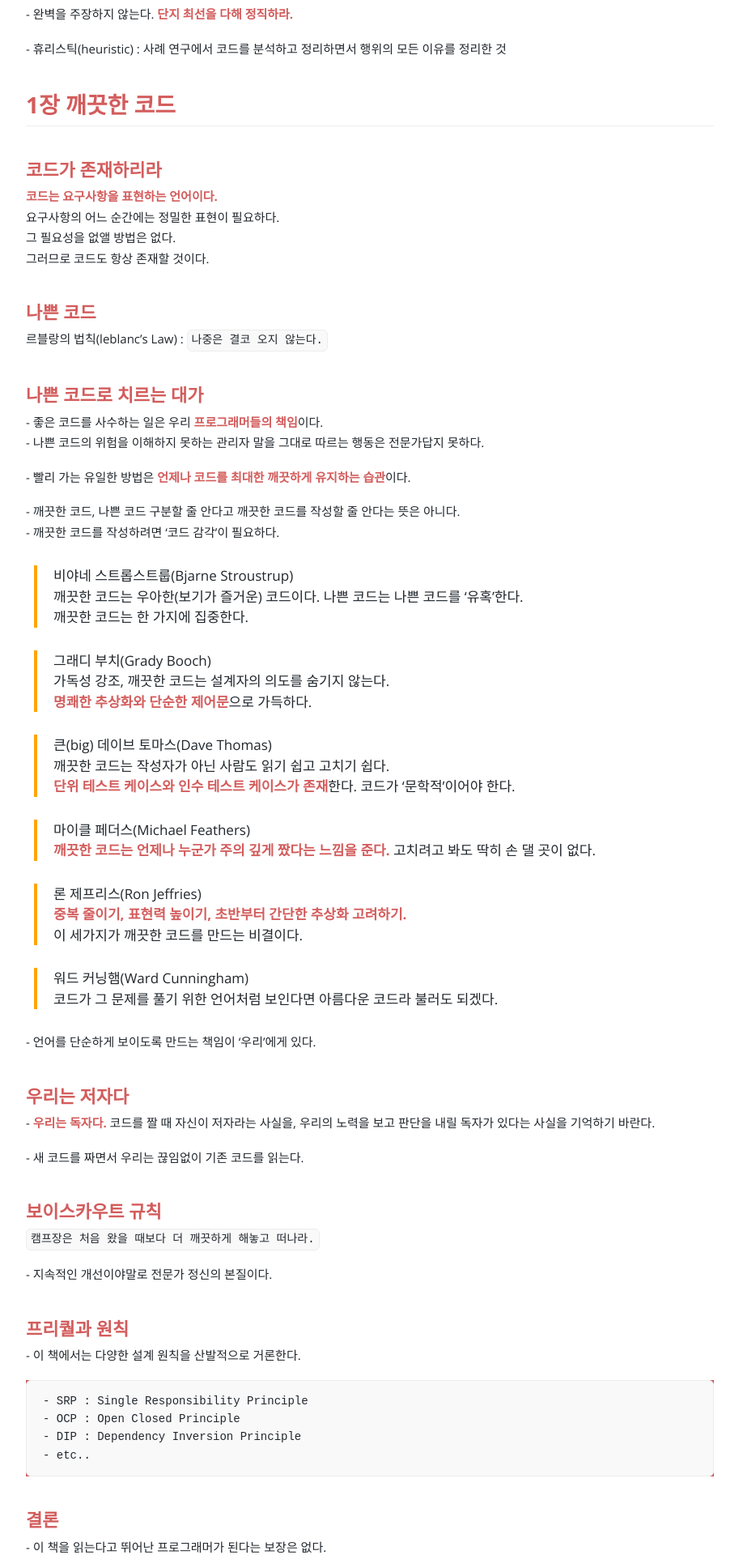
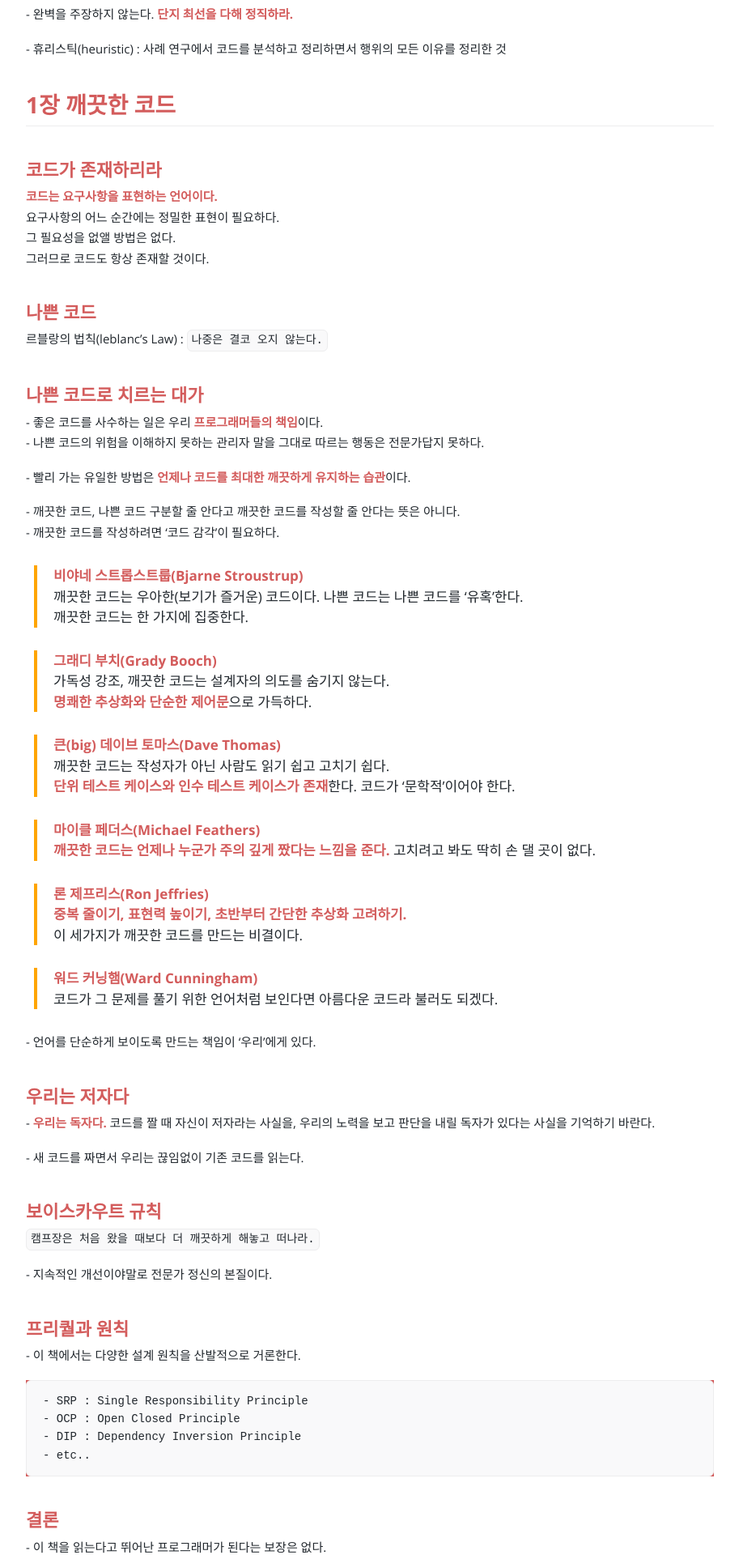
Before and after one commit to vormwald/joon, a Jekyll site: the page built from _posts/2019-03-22-[스터디]-Clean-Code 1장 정리.md, in a window 1280 px wide. Shown: the part 899-2819 px from the top of the page at 81% size, without its empty margins (183-1096 px from the left). Built offline with Jekyll 4.4.1, drawn with Linux system fonts in a browser that asks for light colours; some web fonts are replaced; our own code applies the rules of GitHub Pages for plain Markdown files; Markdown is read by kramdown in place of the engine named in the settings; comment, search, counter and statistics services are not loaded.

Commit message:
add strong

```diff
--- a/_posts/2019-03-22-[스터디]-Clean-Code 1장 정리.md
+++ b/_posts/2019-03-22-[스터디]-Clean-Code 1장 정리.md
@@ -52,26 +52,26 @@
 \- 깨끗한 코드, 나쁜 코드 구분할 줄 안다고 깨끗한 코드를 작성할 줄 안다는 뜻은 아니다.
 \- 깨끗한 코드를 작성하려면 '코드 감각'이 필요하다.
 
-> 비야네 스트롭스트룹(Bjarne Stroustrup)
+> **비야네 스트롭스트룹(Bjarne Stroustrup)**
 > 깨끗한 코드는 우아한(보기가 즐거운) 코드이다. 나쁜 코드는 나쁜 코드를 '유혹'한다.
 > 깨끗한 코드는 한 가지에 집중한다.
 
-> 그래디 부치(Grady Booch)
+> **그래디 부치(Grady Booch)**
 > 가독성 강조, 깨끗한 코드는 설계자의 의도를 숨기지 않는다.
 > **명쾌한 추상화와 단순한 제어문**으로 가득하다.
 
-> 큰(big) 데이브 토마스(Dave Thomas)
+> **큰(big) 데이브 토마스(Dave Thomas)**
 > 깨끗한 코드는 작성자가 아닌 사람도 읽기 쉽고 고치기 쉽다.
 > **단위 테스트 케이스와 인수 테스트 케이스가 존재**한다. 코드가 '문학적'이어야 한다.
 
-> 마이클 페더스(Michael Feathers)
+> **마이클 페더스(Michael Feathers)**
 > **깨끗한 코드는 언제나 누군가 주의 깊게 짰다는 느낌을 준다.** 고치려고 봐도 딱히 손 댈 곳이 없다.
 
-> 론 제프리스(Ron Jeffries)
+> **론 제프리스(Ron Jeffries)**
 > **중복 줄이기, 표현력 높이기, 초반부터 간단한 추상화 고려하기.**
 > 이 세가지가 깨끗한 코드를 만드는 비결이다.
 
-> 워드 커닝햄(Ward Cunningham)
+> **워드 커닝햄(Ward Cunningham)**
 > 코드가 그 문제를 풀기 위한 언어처럼 보인다면 아름다운 코드라 불러도 되겠다.
 
 \- 언어를 단순하게 보이도록 만드는 책임이 '우리'에게 있다.
```
